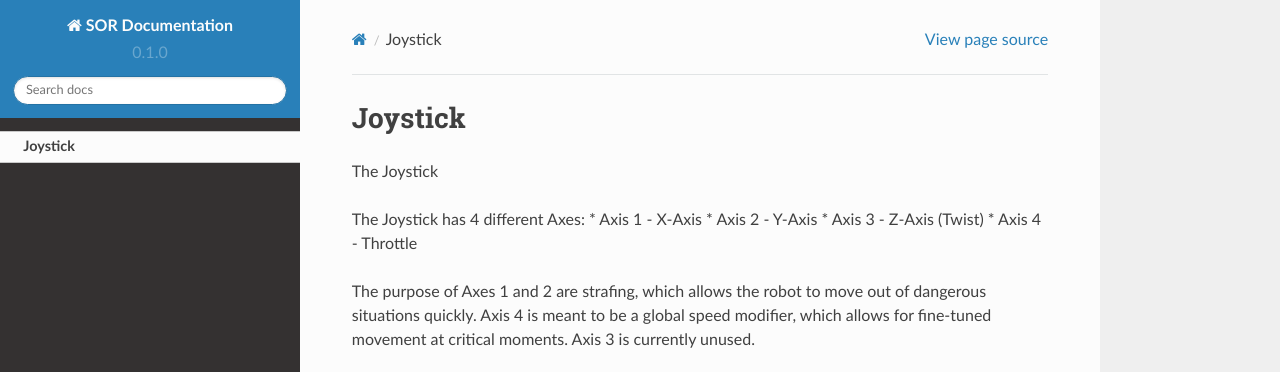
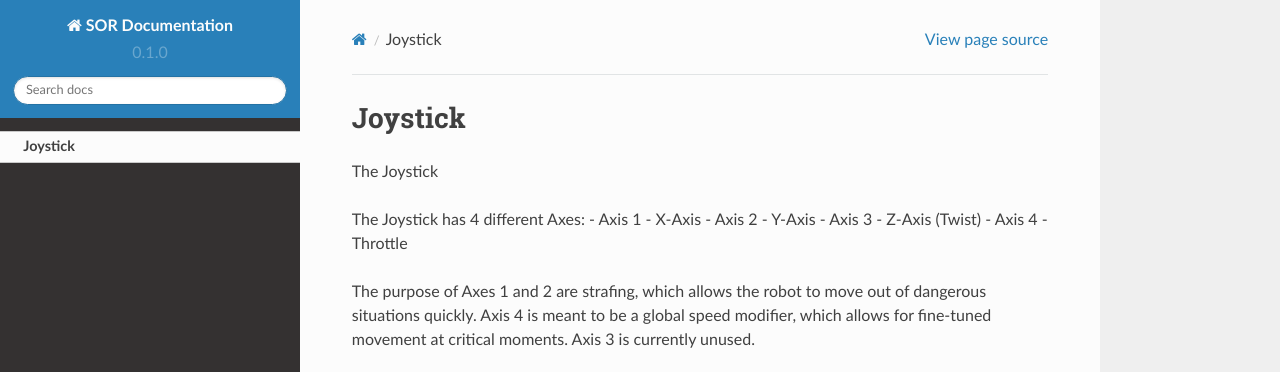
Before and after one commit to systemoverloadrobotics/2022documentation, a Sphinx documentation site: the page built from docs/source/joystick.rst, in a window 1280 px wide, cut to the strip 0-372 px from the top of the page. Built offline with Sphinx 7.4.7 and the Read the Docs theme 2.0.0, drawn with Linux system fonts in a browser that asks for light colours; some of the changed lines change nothing that is shown.

Commit message:
Fix Syntax

```diff
--- a/docs/source/joystick.rst
+++ b/docs/source/joystick.rst
@@ -4,16 +4,16 @@
 The Joystick
 
 The Joystick has 4 different Axes:
-* Axis 1 - X-Axis
-* Axis 2 - Y-Axis
-* Axis 3 - Z-Axis (Twist)
-* Axis 4 - Throttle
+- Axis 1 - X-Axis
+- Axis 2 - Y-Axis
+- Axis 3 - Z-Axis (Twist)
+- Axis 4 - Throttle
 
 The purpose of Axes 1 and 2 are strafing, which allows the robot to move out of dangerous situations quickly.
 Axis 4 is meant to be a global speed modifier, which allows for fine-tuned movement at critical moments.
 Axis 3 is currently unused.
 
-.. rli:: https://github.com/systemoverloadrobotics/fullrobot2021/blob/main/src/main/java/frc/robot/Main.java
+.. rli:: https://raw.githubusercontent.com/systemoverloadrobotics/fullrobot2021/main/src/main/java/frc/robot/Main.java
     :language: java
     :lines: 1 - 12
     :linenos:
```
